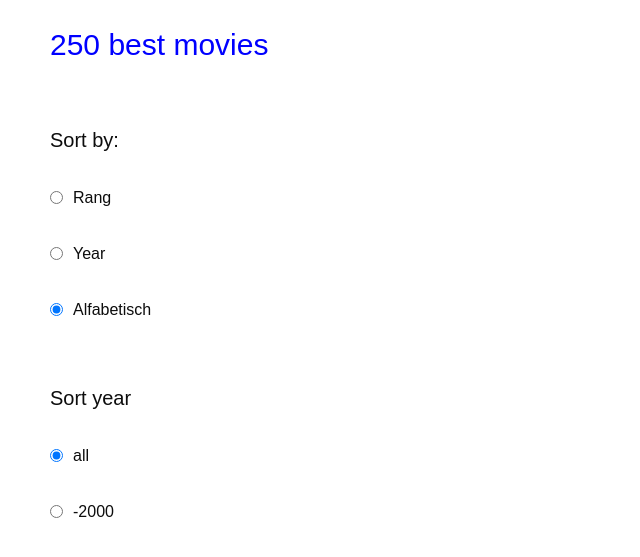
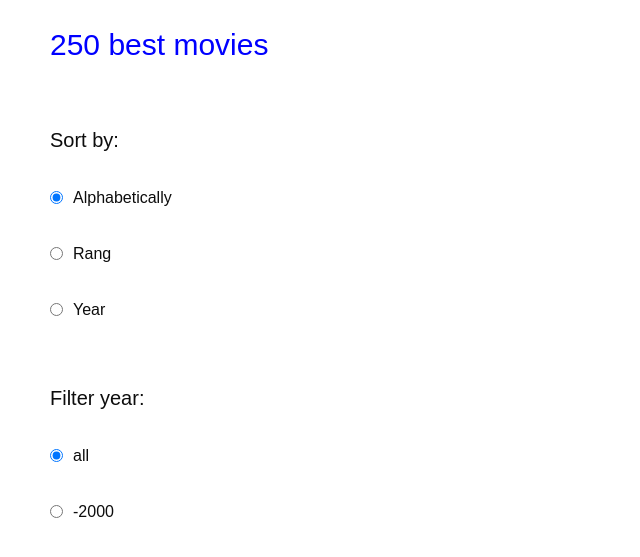
Before and after one commit to NelleFavoreel/SortMovies, a plain HTML site: page index.html in a window 1280 px wide. Shown: the top 557 px of the page, without its empty margins (0-640 px from the left). Drawn offline with nearby package versions, Linux system fonts and the light colour scheme; no server answers.

Commit message:
finishTask_Nelle_Favoreel

```diff
--- a/index.html
+++ b/index.html
@@ -12,10 +12,11 @@
     <main>
       <section>
         <h2>Sort by:</h2>
+        <label><input type="radio" name="sortBy" value="title" checked>Alphabetically</label>
         <label><input type="radio" name="sortBy" value="rank" >Rang</label>
         <label><input type="radio" name="sortBy" value="year" >Year</label>
-        <label><input type="radio" name="sortBy" value="title" checked>Alfabetisch</label>
-        <h2>Sort year</h2>
+
+        <h2>Filter year:</h2>
         <label><input type="radio" name="filter" value="all" checked>all</label>
         <label><input type="radio" name="filter" value="year-2000" >-2000</label>
         <label><input type="radio" name="filter" value="year+2000" >+2000</label>
```
